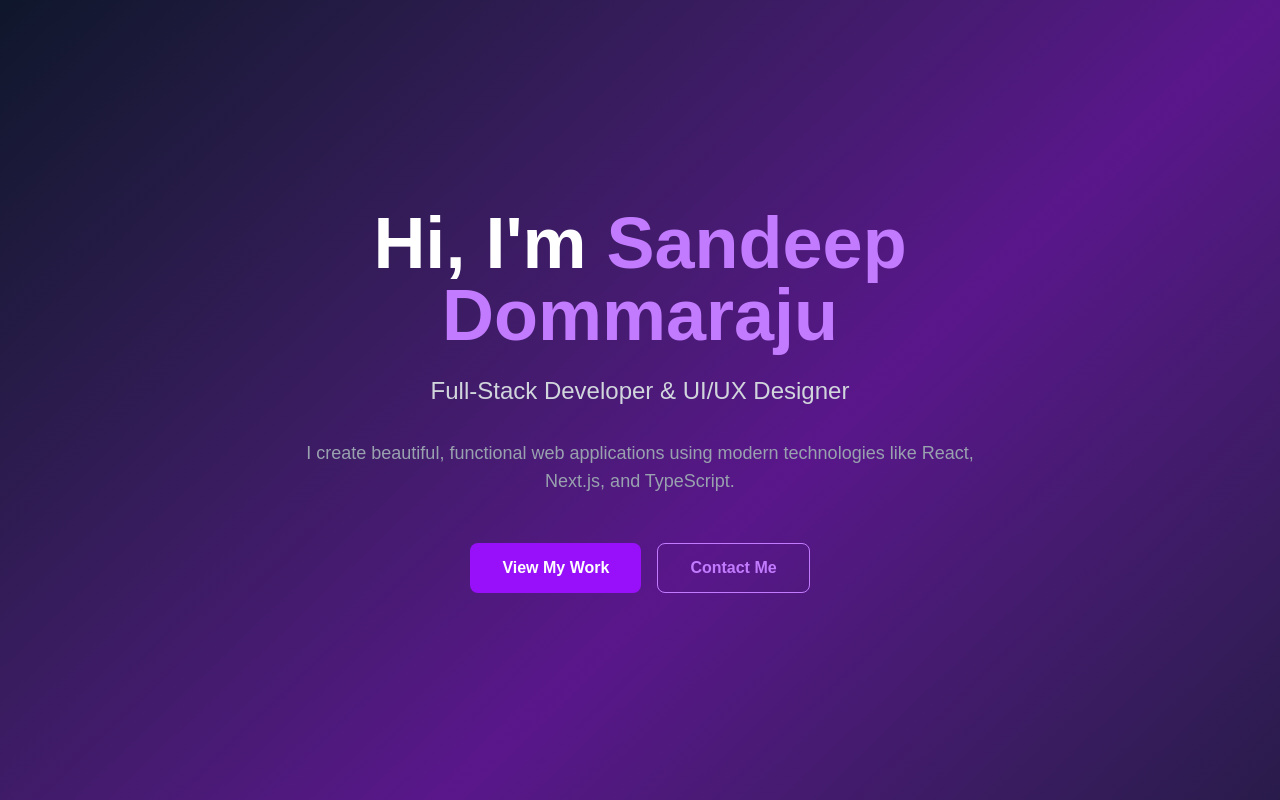
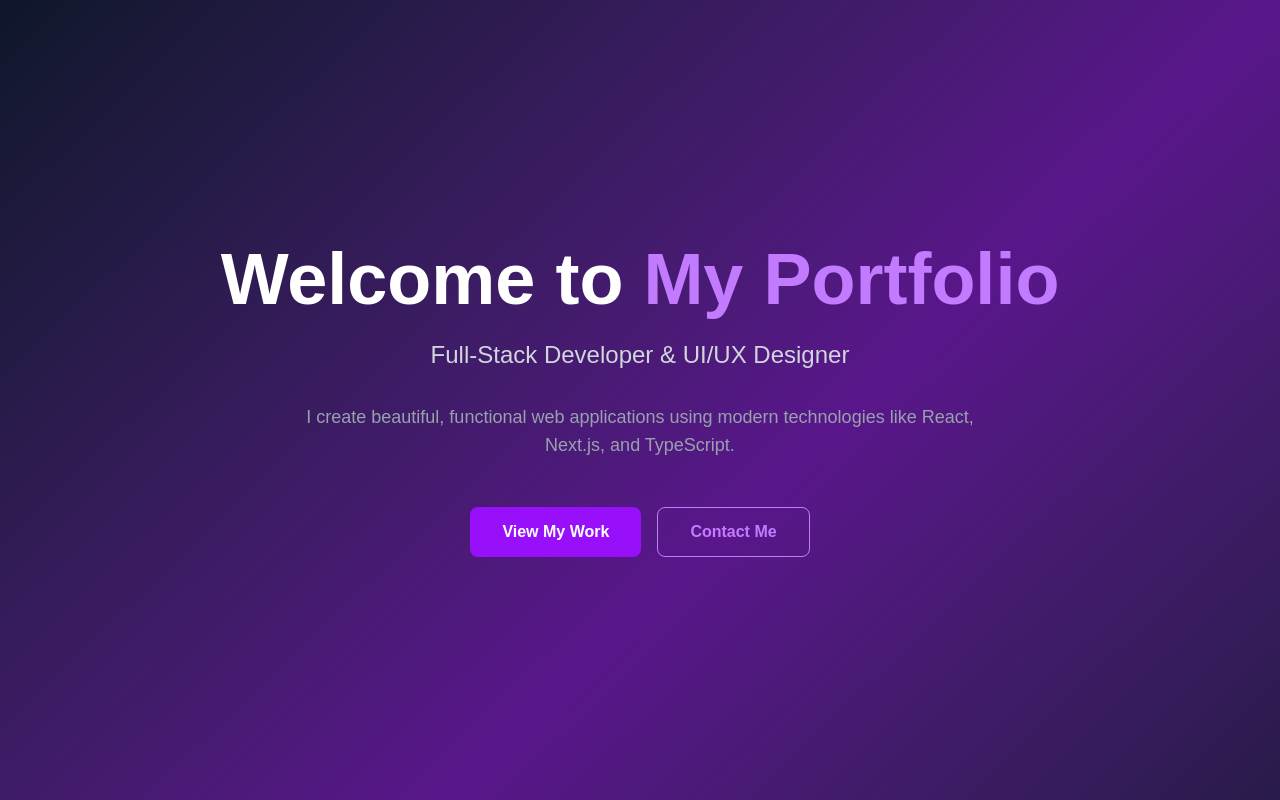
Before and after one commit to Sandeep-dommar01/Protifoilo, a Next.js app: page / in a window 1280 px wide. Shown: the top 800 px of the page. Built offline with nearby package versions, Linux system fonts and the light colour scheme.

Commit message:
Update hero section text

```diff
--- a/src/app/page.tsx
+++ b/src/app/page.tsx
@@ -5,7 +5,7 @@ export default function Home() {
       <section className="flex items-center justify-center min-h-screen px-4">
         <div className="text-center max-w-4xl">
           <h1 className="text-5xl md:text-7xl font-bold text-white mb-6">
-            Hi, I&apos;m <span className="text-purple-400">Sandeep Dommaraju</span>
+            Welcome to <span className="text-purple-400">My Portfolio</span>
           </h1>
           <p className="text-xl md:text-2xl text-gray-300 mb-8">
             Full-Stack Developer & UI/UX Designer
```
